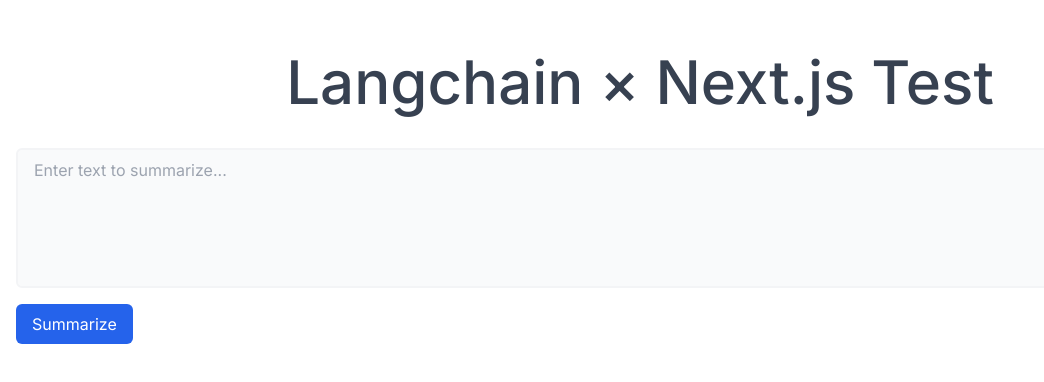
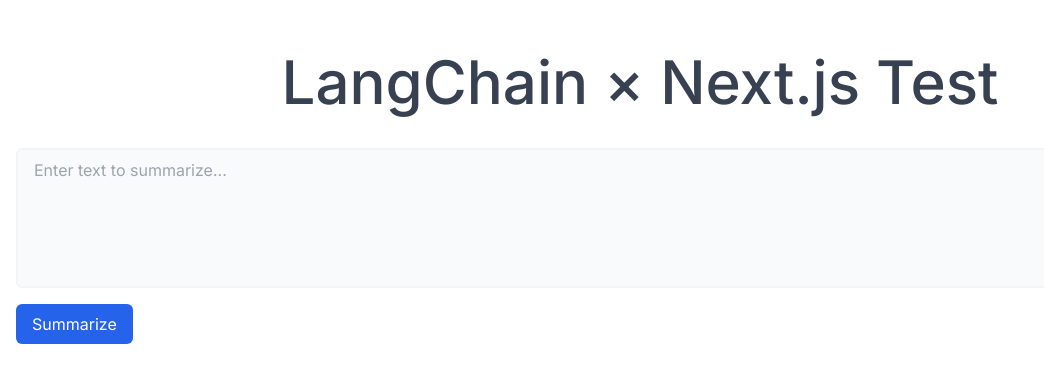
Before and after one commit to yutakobayashidev/sandbox, a Next.js app: page / in a window 1280 px wide. Shown: the top 382 px of the page, without its empty margins (0-1044 px from the left). Built offline with nearby package versions, Linux system fonts and the light colour scheme.

Commit message:
✏️ fix: update metadata

```diff
--- a/src/app/layout.tsx
+++ b/src/app/layout.tsx
@@ -1,21 +1,21 @@
-import './globals.css'
-import { Inter } from 'next/font/google'
+import "./globals.css";
+import { Inter } from "next/font/google";
 
-const inter = Inter({ subsets: ['latin'] })
+const inter = Inter({ subsets: ["latin"] });
 
 export const metadata = {
-  title: 'Create Next App',
-  description: 'Generated by create next app',
-}
+  title: "LangChain × Next.js Test",
+  description: "Generated by create next app",
+};
 
 export default function RootLayout({
   children,
 }: {
-  children: React.ReactNode
+  children: React.ReactNode;
 }) {
   return (
     <html lang="en">
       <body className={inter.className}>{children}</body>
     </html>
-  )
+  );
 }
--- a/src/app/page.tsx
+++ b/src/app/page.tsx
@@ -39,7 +39,7 @@
             htmlFor="text"
             className="block text-6xl text-center my-9 font-medium text-gray-700"
           >
-            Langchain × Next.js Test
+            LangChain × Next.js Test
           </label>
           <TextareaAutosize
             id="text"
```
